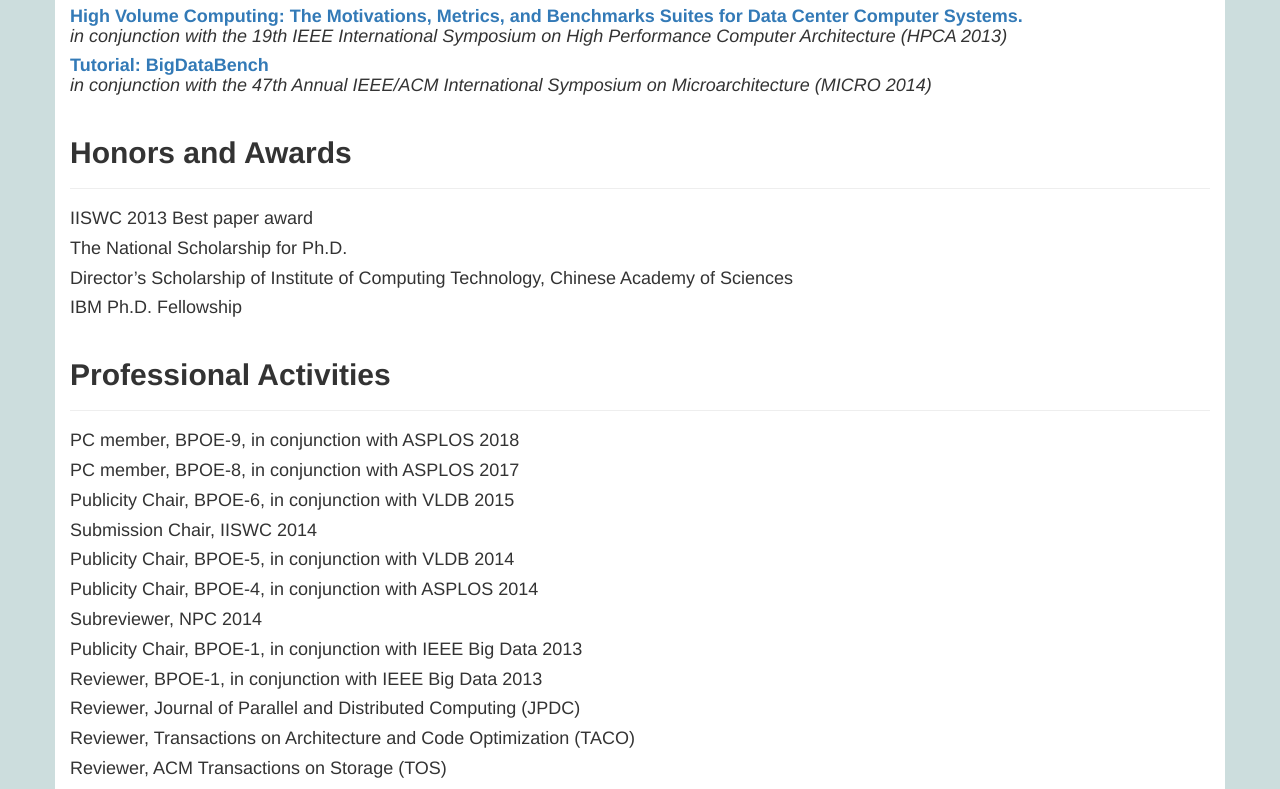
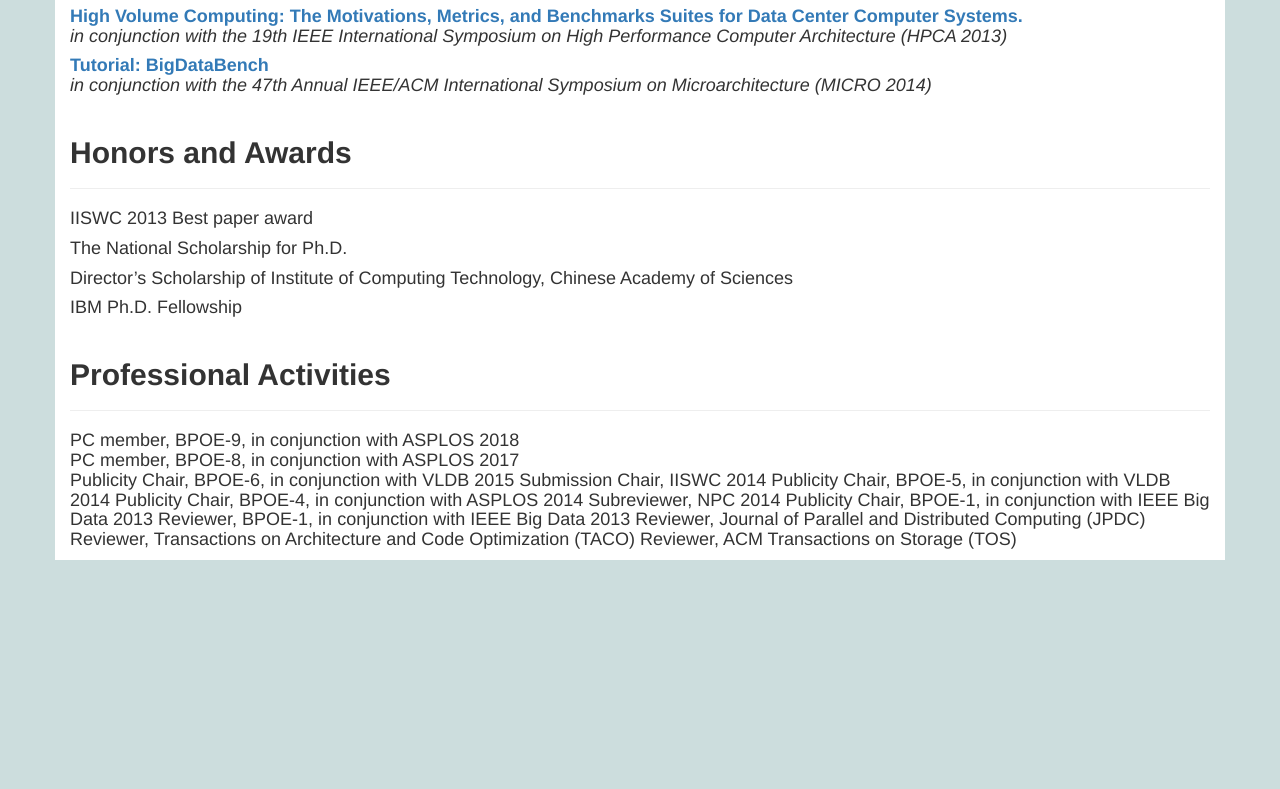
Before and after one commit to zhen-jia/zhen-jia.github.io, a plain HTML site: page index.html in a window 1280 px wide. Shown: the part 4365-5154 px from the top of the page. After the commit the page ends 4925 px from the top, so only its background shows below. Drawn offline with nearby package versions, Linux system fonts and the light colour scheme.

Commit message:
Update index.html

```diff
--- a/index.html
+++ b/index.html
@@ -405,18 +405,18 @@ Huafeng Xi, Jianfeng Zhan, <span class="me">Zhen Jia</span>, Xuehai Hong, Lei Wa
 <h2><b>Professional Activities</b></h2>
 </div>
 <h4>
-<p> PC member,		BPOE-9, in conjunction with ASPLOS 2018
-</p> <p> PC member,		BPOE-8, in conjunction with ASPLOS 2017
-</p> <p>Publicity Chair,	BPOE-6, in conjunction with VLDB 2015
-</p> <p>Submission Chair, IISWC 2014
-</p> <p>Publicity Chair,	BPOE-5, in conjunction with VLDB 2014
-</p> <p>Publicity Chair,	BPOE-4, in conjunction with ASPLOS 2014
-</p> <p>Subreviewer,		NPC 2014
-</p> <p>Publicity Chair,	BPOE-1, in conjunction with IEEE Big Data 2013
-</p> <p>Reviewer,		BPOE-1, in conjunction with IEEE Big Data 2013
-</p> <p>Reviewer, 		Journal of Parallel and Distributed Computing (JPDC)
-</p> <p>Reviewer,		Transactions on Architecture and Code Optimization (TACO)
-</p> <p>Reviewer,		ACM Transactions on Storage (TOS)
+PC member,		BPOE-9, in conjunction with ASPLOS 2018 <br>
+PC member,		BPOE-8, in conjunction with ASPLOS 2017 <br>
+Publicity Chair,	BPOE-6, in conjunction with VLDB 2015
+Submission Chair, IISWC 2014
+Publicity Chair,	BPOE-5, in conjunction with VLDB 2014
+Publicity Chair,	BPOE-4, in conjunction with ASPLOS 2014
+Subreviewer,		NPC 2014
+Publicity Chair,	BPOE-1, in conjunction with IEEE Big Data 2013
+Reviewer,		BPOE-1, in conjunction with IEEE Big Data 2013
+Reviewer, 		Journal of Parallel and Distributed Computing (JPDC)
+Reviewer,		Transactions on Architecture and Code Optimization (TACO)
+Reviewer,		ACM Transactions on Storage (TOS)
 
 </h4>
 </div>
```
